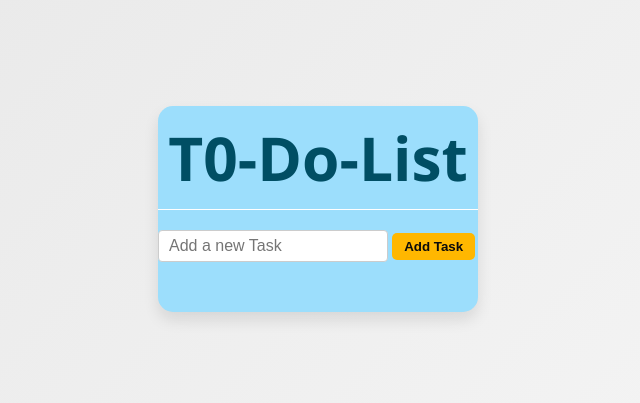
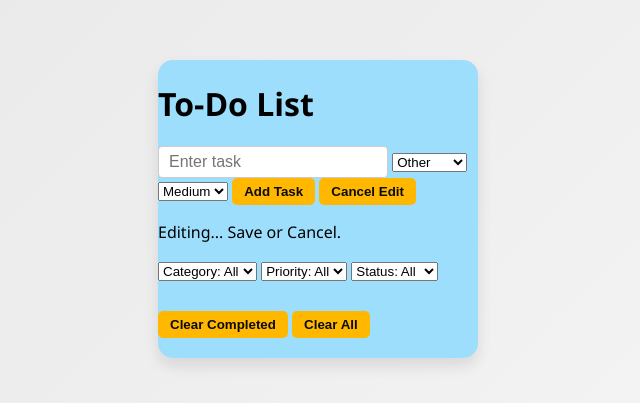
Before and after one commit to I-akashdas/To-Do-list, a plain HTML site: page index.html in a window 1280 px wide. Shown: the part 191-594 px from the top of the page, without its empty margins (322-962 px from the left). Drawn offline with Linux system fonts and the light colour scheme.

Commit message:
Revise HTML structure and update title and form

```diff
--- a/index.html
+++ b/index.html
@@ -1,22 +1,82 @@
 <!DOCTYPE html>
 <html lang="en">
 <head>
-    <meta charset="UTF-8">
-    <meta name="viewport" content="width=device-width, initial-scale=1.0">
-    <title>TO-Do-List</title>
-    <link rel="stylesheet" href="style.css">
+  <meta charset="UTF-8" />
+  <meta name="viewport" content="width=device-width, initial-scale=1.0" />
+  <title>To-Do List Project</title>
+  <link rel="stylesheet" href="style.css" />
 </head>
+
 <body>
-    <div class="container">
-        <div class="header">T0-Do-List</div>
-        <div class="AddTask">
-            <input type="text" placeholder="Add a new Task" id="inputTask">
-            <button onclick="addTask()">Add Task</button>
-        </div>
-        <ul class="tasklist" id="tasklist"></ul>
+  <div class="container">
+
+    <h1 class="title">To-Do List</h1>
+
+    <!-- Add Task Form -->
+    <form id="taskForm" class="task-form">
+      <input
+        type="text"
+        id="taskInput"
+        placeholder="Enter task"
+        required
+      />
+
+      <select id="categorySelect">
+        <option>Work</option>
+        <option>Personal</option>
+        <option>School</option>
+        <option selected>Other</option>
+      </select>
+
+      <select id="prioritySelect">
+        <option>High</option>
+        <option selected>Medium</option>
+        <option>Low</option>
+      </select>
+
+      <button type="submit" id="submitBtn">Add Task</button>
+      <button type="button" id="cancelEditBtn" class="hidden">Cancel Edit</button>
+    </form>
+
+    <p id="editMessage" class="edit-msg hidden">
+      Editing... Save or Cancel.
+    </p>
+
+    <!-- Filters -->
+    <div class="filters">
+      <select id="filterCategory">
+        <option value="All">Category: All</option>
+        <option value="Work">Work</option>
+        <option value="Personal">Personal</option>
+        <option value="School">School</option>
+        <option value="Other">Other</option>
+      </select>
+
+      <select id="filterPriority">
+        <option value="All">Priority: All</option>
+        <option value="High">High</option>
+        <option value="Medium">Medium</option>
+        <option value="Low">Low</option>
+      </select>
+
+      <select id="filterStatus">
+        <option value="All">Status: All</option>
+        <option value="Active">Active</option>
+        <option value="Completed">Completed</option>
+      </select>
     </div>
 
+    <!-- Tasks List -->
+    <ul id="taskList" class="task-list"></ul>
 
-    <script src="script.js"></script>
+    <!-- Footer Buttons -->
+    <div class="footer">
+      <button id="clearCompleted">Clear Completed</button>
+      <button id="clearAll" class="danger">Clear All</button>
+    </div>
+
+  </div>
+
+  <script src="script.js"></script>
 </body>
 </html>
```
